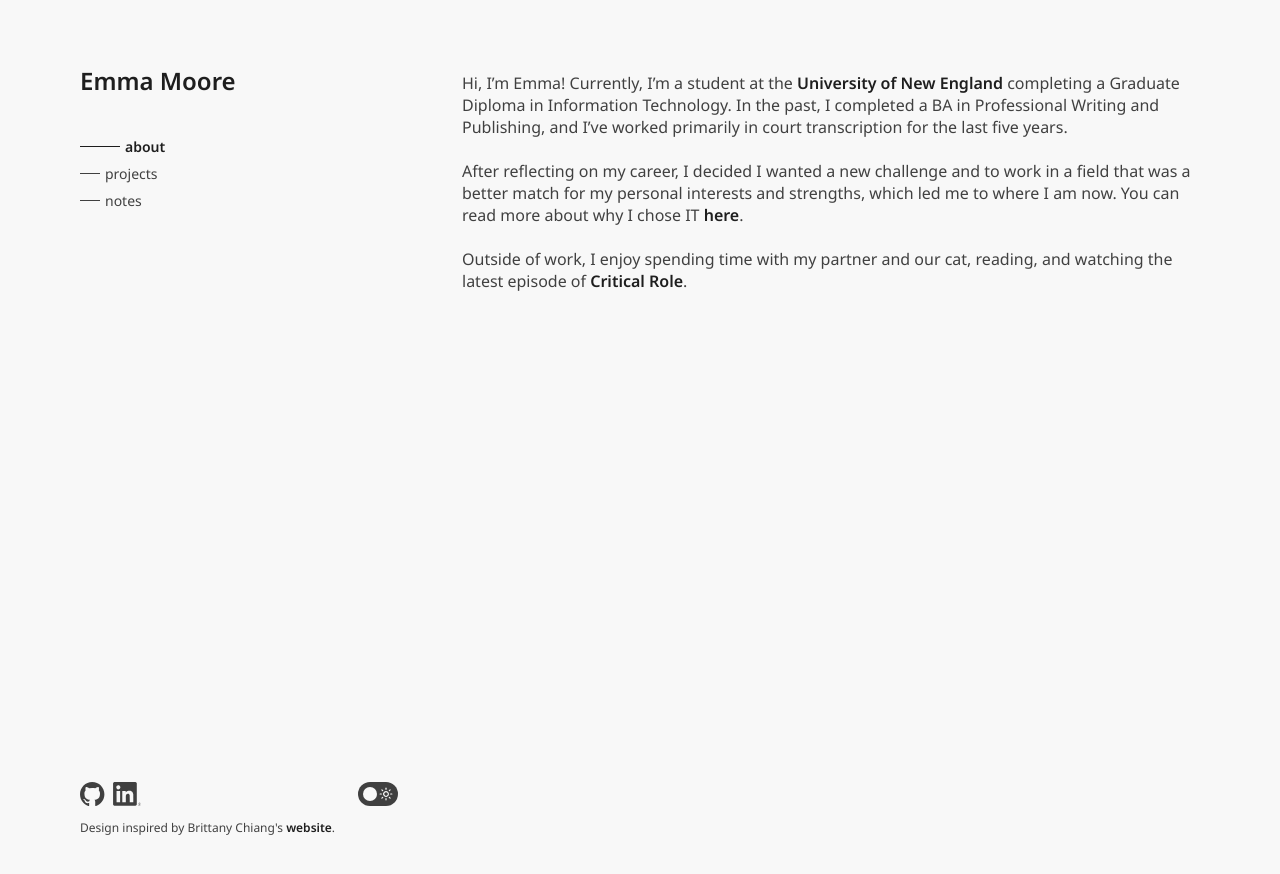
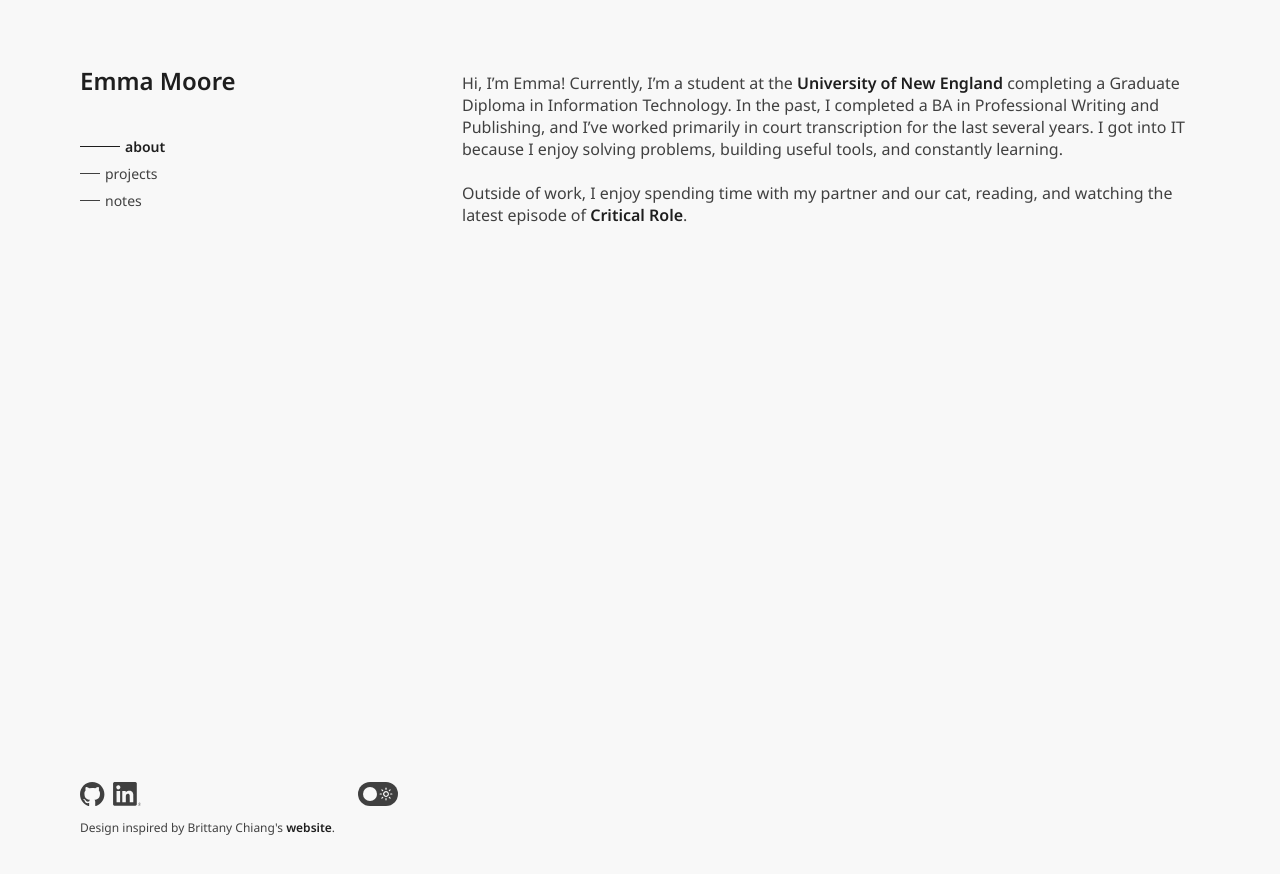
Before and after one commit to emoore29/emoore29.github.io, a Jekyll site: the page built from about.md, in a window 1280 px wide. Shown: the top 874 px of the page. Built offline with Jekyll 4.4.1, drawn with Linux system fonts in a browser that asks for light colours.

Commit message:
Update about.md

```diff
--- a/about.md
+++ b/about.md
@@ -4,11 +4,7 @@
 permalink: /
 ---
 
-Hi, I'm Emma! Currently, I'm a student at the [University of New England](https://www.une.edu.au/) completing a Graduate Diploma in Information Technology. In the past, I completed a BA in Professional Writing and Publishing, and I've worked primarily in court transcription for the last five years.
-
-<br>
-
-After reflecting on my career, I decided I wanted a new challenge and to work in a field that was a better match for my personal interests and strengths, which led me to where I am now. You can read more about why I chose IT [here]({{site.url}}/notes/2025/02/10/my-career-change.html).
+Hi, I'm Emma! Currently, I'm a student at the [University of New England](https://www.une.edu.au/) completing a Graduate Diploma in Information Technology. In the past, I completed a BA in Professional Writing and Publishing, and I've worked primarily in court transcription for the last several years. I got into IT because I enjoy solving problems, building useful tools, and constantly learning.
 
 <br>
 
```
Also changed, not shown: notes/_posts/2024-10-14-my-career-change.md (deleted, +0 -20 lines).
